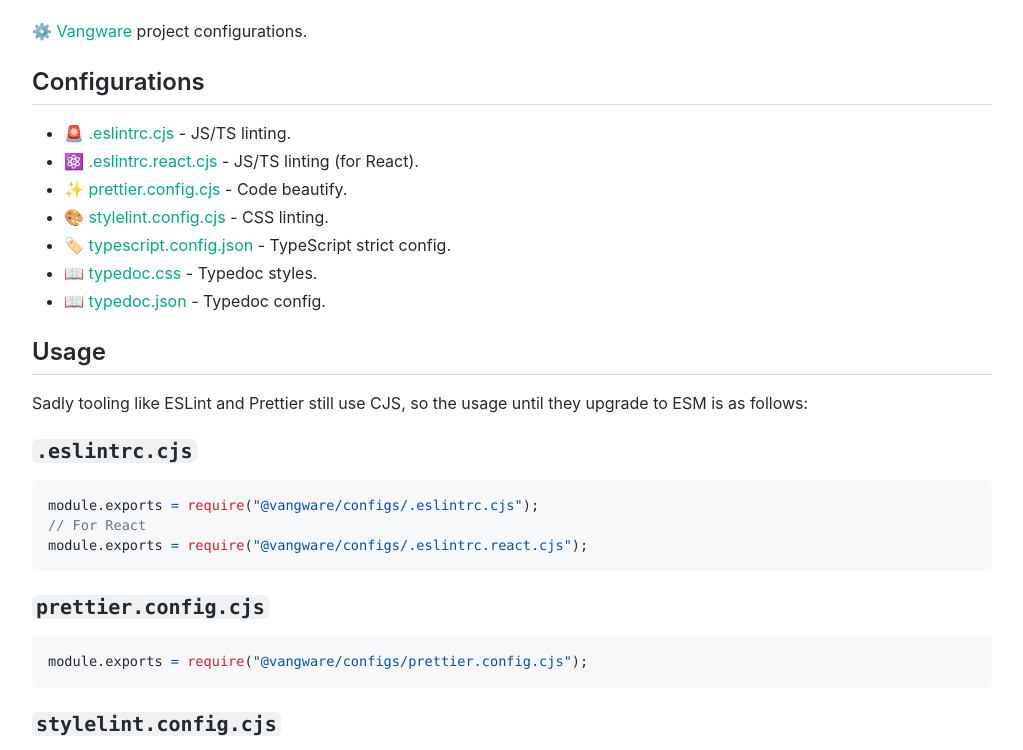
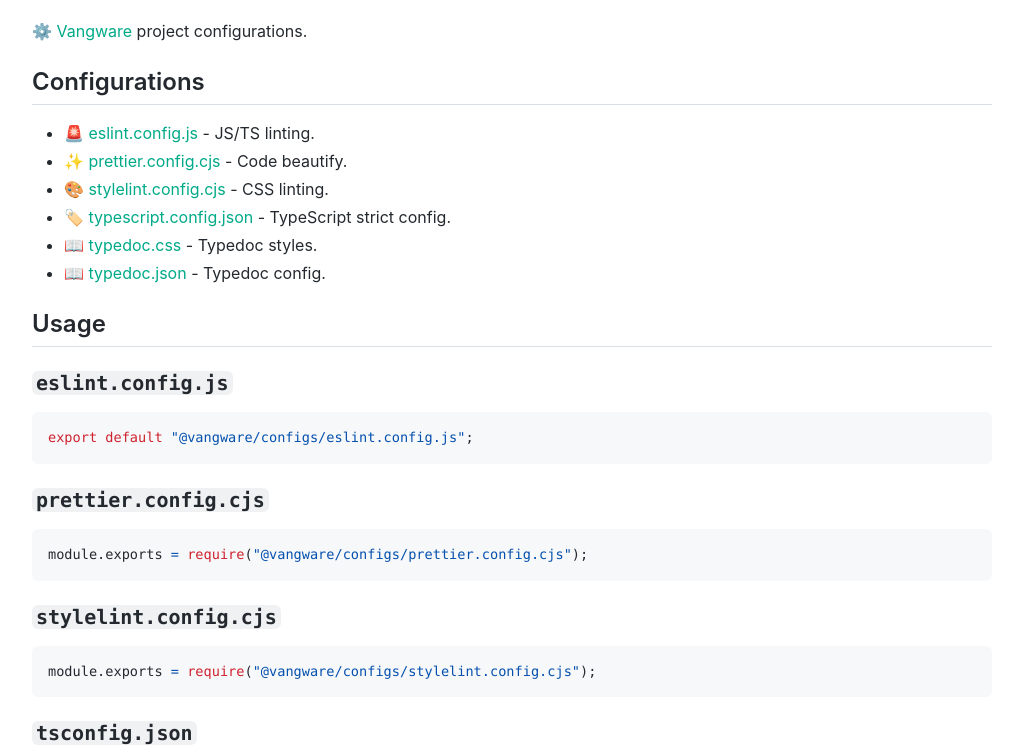
Before and after one commit to vangware/configs, a website: page docs/index.html in a window 1280 px wide. Shown: the part 759-1509 px from the top of the page, without its empty margins (128-1151 px from the left). Drawn offline with Linux system fonts and the light colour scheme.

Commit message:
🔖 version bump to v4.0.0.

```diff
--- a/docs/index.html
+++ b/docs/index.html
@@ -101,8 +101,7 @@
     <p>⚙️ <a href="https://vangware.com/">Vangware</a> project configurations.</p>
     <h2 id="configurations"><a class="anchor" aria-hidden="true" tabindex="-1" href="#configurations"><span class="octicon octicon-link"></span></a>Configurations</h2>
     <ul>
-      <li>🚨 <a href="https://eslint.org/docs/user-guide/configuring/">.eslintrc.cjs</a> - JS/TS linting.</li>
-      <li>⚛️ <a href="https://eslint.org/docs/user-guide/configuring/">.eslintrc.react.cjs</a> - JS/TS linting (for React).</li>
+      <li>🚨 <a href="https://eslint.org/docs/user-guide/configuring/">eslint.config.js</a> - JS/TS linting.</li>
       <li>✨ <a href="https://prettier.io/docs/en/options.html">prettier.config.cjs</a> - Code beautify.</li>
       <li>🎨 <a href="https://stylelint.io/user-guide/configure/">stylelint.config.cjs</a> - CSS linting.</li>
       <li>🏷️ <a href="https://www.typescriptlang.org/tsconfig">typescript.config.json</a> - TypeScript strict config.</li>
@@ -110,17 +109,9 @@
       <li>📖 <a href="https://typedoc.org/guides/options/">typedoc.json</a> - Typedoc config.</li>
     </ul>
     <h2 id="usage"><a class="anchor" aria-hidden="true" tabindex="-1" href="#usage"><span class="octicon octicon-link"></span></a>Usage</h2>
-    <p>
-      Sadly tooling like ESLint and Prettier still use CJS, so the usage until they
-      upgrade to ESM is as follows:
-    </p>
-    <h3 id="eslintrccjs"><a class="anchor" aria-hidden="true" tabindex="-1" href="#eslintrccjs"><span class="octicon octicon-link"></span></a><code>.eslintrc.cjs</code></h3>
-    <pre class="language-typescript"><code class="language-typescript code-highlight"><span class="code-line line-number" line="1">module<span class="token punctuation">.</span>exports <span class="token operator">=</span> <span class="token keyword">require</span><span class="token punctuation">(</span><span class="token string">"@vangware/configs/.eslintrc.cjs"</span><span class="token punctuation">)</span><span class="token punctuation">;</span>
-</span><span class="code-line line-number" line="2"><span class="token comment">// For React</span>
-</span><span class="code-line line-number" line="3">module<span class="token punctuation">.</span>exports <span class="token operator">=</span> <span class="token keyword">require</span><span class="token punctuation">(</span><span class="token string">"@vangware/configs/.eslintrc.react.cjs"</span><span class="token punctuation">)</span><span class="token punctuation">;</span>
-</span></code><div onclick="copied(this)" data-code="module.exports = require(&#x22;@vangware/configs/.eslintrc.cjs&#x22;);
-// For React
-module.exports = require(&#x22;@vangware/configs/.eslintrc.react.cjs&#x22;);
+    <h3 id="eslintconfigjs"><a class="anchor" aria-hidden="true" tabindex="-1" href="#eslintconfigjs"><span class="octicon octicon-link"></span></a><code>eslint.config.js</code></h3>
+    <pre class="language-typescript"><code class="language-typescript code-highlight"><span class="code-line line-number" line="1"><span class="token keyword">export</span> <span class="token keyword">default</span> <span class="token string">"@vangware/configs/eslint.config.js"</span><span class="token punctuation">;</span>
+</span></code><div onclick="copied(this)" data-code="export default &#x22;@vangware/configs/eslint.config.js&#x22;;
 " class="copied"><svg class="octicon-copy" aria-hidden="true" viewBox="0 0 16 16" fill="currentColor" height="12" width="12"><path fill-rule="evenodd" d="M0 6.75C0 5.784.784 5 1.75 5h1.5a.75.75 0 010 1.5h-1.5a.25.25 0 00-.25.25v7.5c0 .138.112.25.25.25h7.5a.25.25 0 00.25-.25v-1.5a.75.75 0 011.5 0v1.5A1.75 1.75 0 019.25 16h-7.5A1.75 1.75 0 010 14.25v-7.5z"></path><path fill-rule="evenodd" d="M5 1.75C5 .784 5.784 0 6.75 0h7.5C15.216 0 16 .784 16 1.75v7.5A1.75 1.75 0 0114.25 11h-7.5A1.75 1.75 0 015 9.25v-7.5zm1.75-.25a.25.25 0 00-.25.25v7.5c0 .138.112.25.25.25h7.5a.25.25 0 00.25-.25v-7.5a.25.25 0 00-.25-.25h-7.5z"></path></svg><svg class="octicon-check" aria-hidden="true" viewBox="0 0 16 16" fill="currentColor" height="12" width="12"><path fill-rule="evenodd" d="M13.78 4.22a.75.75 0 010 1.06l-7.25 7.25a.75.75 0 01-1.06 0L2.22 9.28a.75.75 0 011.06-1.06L6 10.94l6.72-6.72a.75.75 0 011.06 0z"></path></svg></div></pre>
     <h3 id="prettierconfigcjs"><a class="anchor" aria-hidden="true" tabindex="-1" href="#prettierconfigcjs"><span class="octicon octicon-link"></span></a><code>prettier.config.cjs</code></h3>
     <pre class="language-typescript"><code class="language-typescript code-highlight"><span class="code-line line-number" line="1">module<span class="token punctuation">.</span>exports <span class="token operator">=</span> <span class="token keyword">require</span><span class="token punctuation">(</span><span class="token string">"@vangware/configs/prettier.config.cjs"</span><span class="token punctuation">)</span><span class="token punctuation">;</span>
--- a/package.json
+++ b/package.json
@@ -1,7 +1,7 @@
 {
 	"name": "@vangware/configs",
 	"description": "⚙️ Project configurations",
-	"version": "3.4.7",
+	"version": "4.0.0",
 	"author": {
 		"email": "hello@vangware.com",
 		"name": "Vangware",
@@ -95,7 +95,7 @@
 		"clean": "rimraf {index,rules/*,*.config}.d.{ts,cts}",
 		"compile": "tsc",
 		"document": "markdown-to-html --description='⚙️ Project configurations' --output=docs/index.html --style='a { color: #0a8 !important; }'",
-		"git:pre-push": "run-s lint document",
+		"git:pre-push": "run-s clean lint document",
 		"lint": "eslint .",
 		"prepare": "lefthook install",
 		"prepublishOnly": "run-s --print-label clean compile prettify",
```
